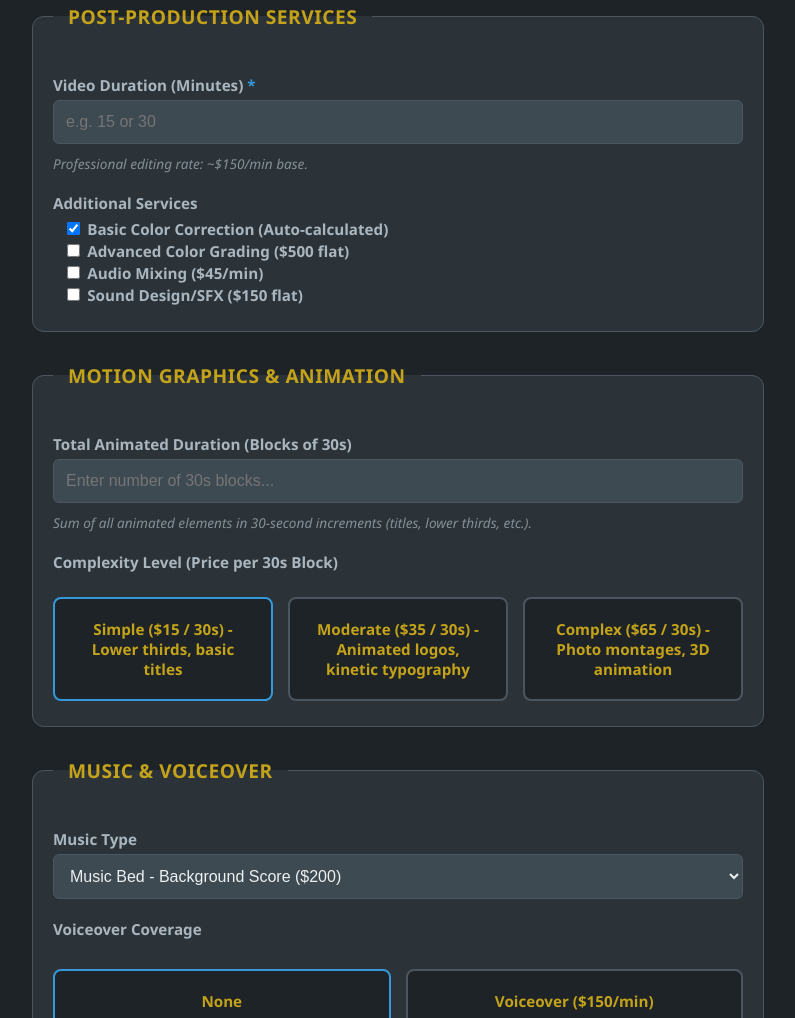
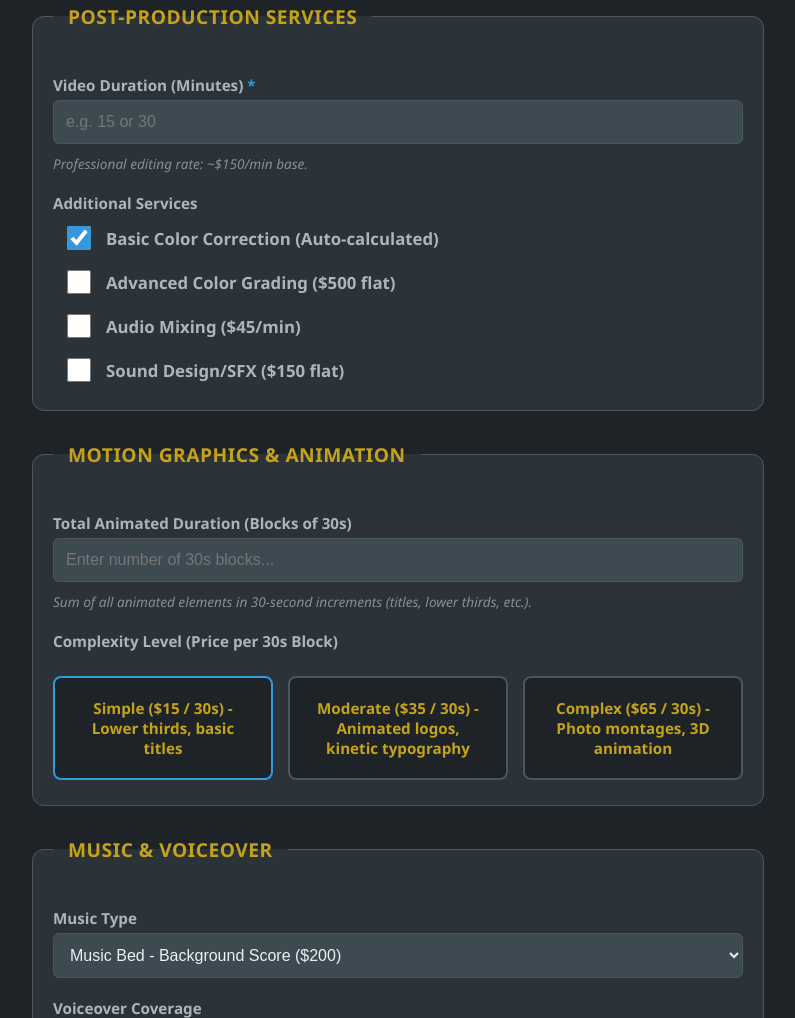
Before and after one commit to combatcameraguy/InvoiceEstimator, a plain HTML site: page index.html in a window 1280 px wide. Shown: the part 1106-2124 px from the top of the page, without its empty margins (242-1037 px from the left). Drawn offline with Linux system fonts and the light colour scheme.

Commit message:
Refactor additional services section in index.html
Updated the layout and styling of additional services checkboxes for better user experience.

```diff
--- a/index.html
+++ b/index.html
@@ -154,11 +154,23 @@
             <span class="help-text">Professional editing rate: ~$150/min base.</span>
 
             <label style="margin-top: 20px;">Additional Services</label>
-            <div style="margin-left: 10px; margin-top: 5px;">
-                <input type="checkbox" id="colorCorrection" checked onclick="calculateTotal()"> <label for="colorCorrection" style="display:inline;"> Basic Color Correction (Auto-calculated)</label><br>
-                <input type="checkbox" id="colorGrading" onclick="calculateTotal()"> <label for="colorGrading" style="display:inline;"> Advanced Color Grading ($500 flat)</label><br>
-                <input type="checkbox" id="audioMixing" onclick="calculateTotal()"> <label for="audioMixing" style="display:inline;"> Audio Mixing ($45/min)</label><br>
-                <input type="checkbox" id="soundDesign" onclick="calculateTotal()"> <label for="soundDesign" style="display:inline;"> Sound Design/SFX ($150 flat)</label>
+            <div style="margin-left: 10px; margin-top: 10px; display: flex; flex-direction: column; gap: 14px;">
+                <label for="colorCorrection" style="display: flex; align-items: center; gap: 12px; margin-top: 0; font-size: 1.05em;">
+                    <input type="checkbox" id="colorCorrection" checked onclick="calculateTotal()" style="width: 24px; height: 24px; accent-color: var(--accent-blue); cursor: pointer; flex-shrink: 0;">
+                    <span>Basic Color Correction (Auto-calculated)</span>
+                </label>
+                <label for="colorGrading" style="display: flex; align-items: center; gap: 12px; margin-top: 0; font-size: 1.05em;">
+                    <input type="checkbox" id="colorGrading" onclick="calculateTotal()" style="width: 24px; height: 24px; accent-color: var(--accent-blue); cursor: pointer; flex-shrink: 0;">
+                    <span>Advanced Color Grading ($500 flat)</span>
+                </label>
+                <label for="audioMixing" style="display: flex; align-items: center; gap: 12px; margin-top: 0; font-size: 1.05em;">
+                    <input type="checkbox" id="audioMixing" onclick="calculateTotal()" style="width: 24px; height: 24px; accent-color: var(--accent-blue); cursor: pointer; flex-shrink: 0;">
+                    <span>Audio Mixing ($45/min)</span>
+                </label>
+                <label for="soundDesign" style="display: flex; align-items: center; gap: 12px; margin-top: 0; font-size: 1.05em;">
+                    <input type="checkbox" id="soundDesign" onclick="calculateTotal()" style="width: 24px; height: 24px; accent-color: var(--accent-blue); cursor: pointer; flex-shrink: 0;">
+                    <span>Sound Design/SFX ($150 flat)</span>
+                </label>
             </div>
         </fieldset>
 
```
